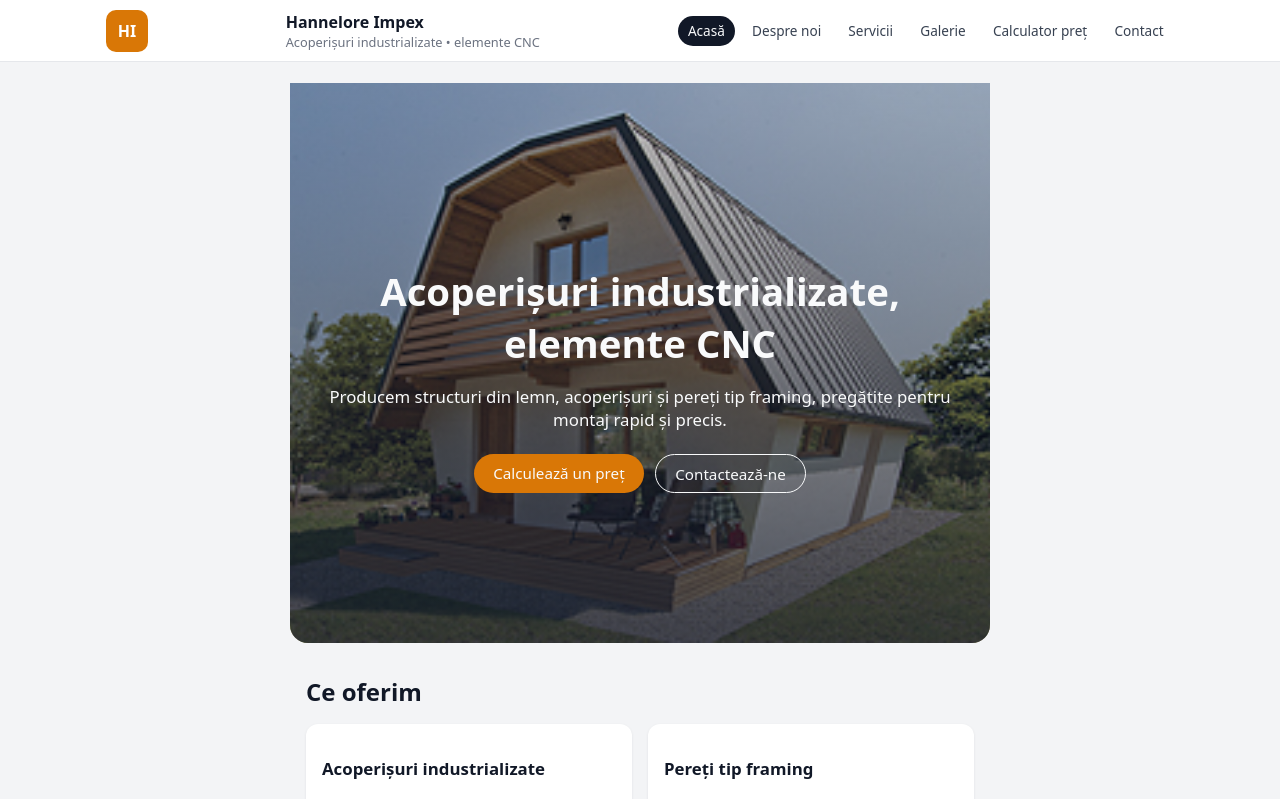
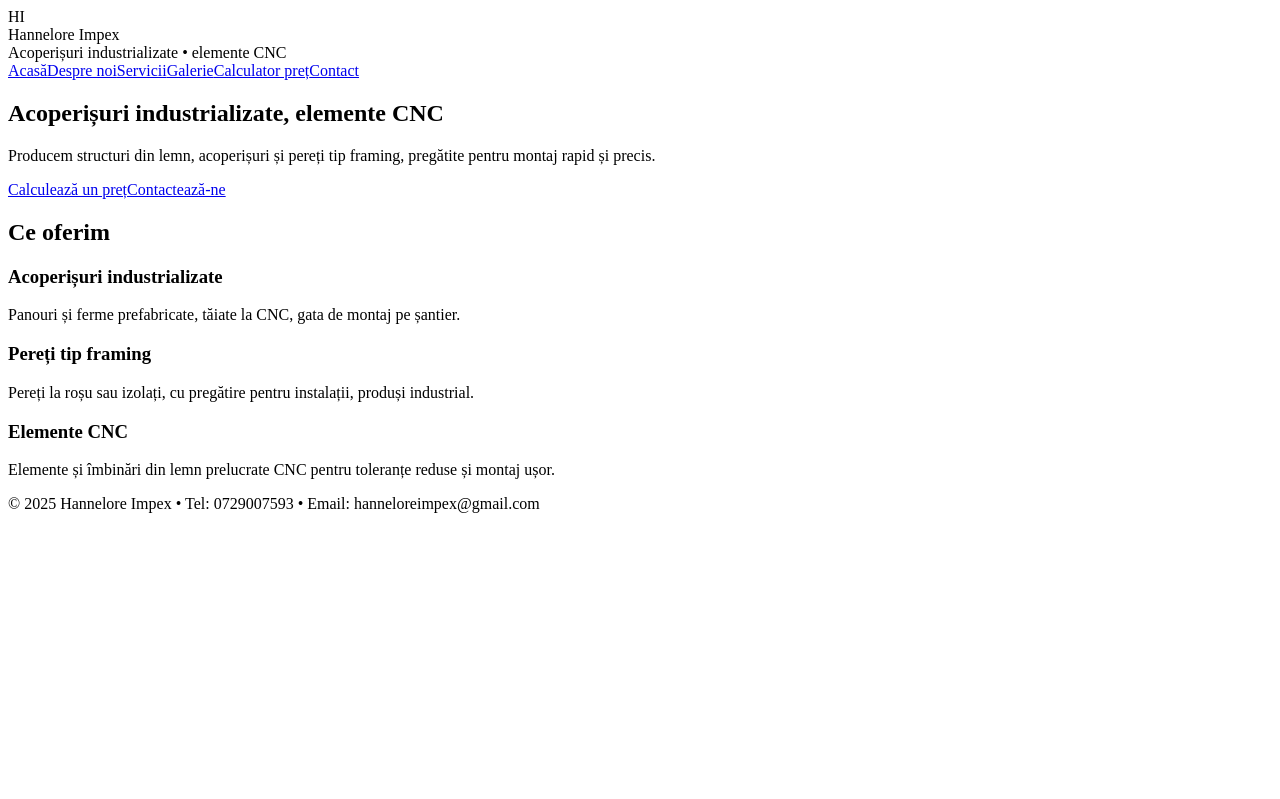
Before and after one commit to zmoko86/hanneloreimpex, a Next.js app: page / in a window 1280 px wide. Shown: the top 799 px of the page. Built offline with nearby package versions, Linux system fonts and the light colour scheme.

Commit message:
Update globals.css

```diff
--- a/styles/globals.css
+++ b/styles/globals.css
@@ -1,209 +1,47 @@
-* {
-  box-sizing: border-box;
+.serv-block {
+  margin-bottom: 2.2rem;
+  background: #fff;
+  padding: 1.4rem;
+  border-radius: 12px;
+  box-shadow: 0 1px 3px rgba(15,23,42,.08);
 }
 
-body {
-  margin: 0;
-  font-family: system-ui, -apple-system, BlinkMacSystemFont, "Segoe UI", sans-serif;
-  background: #f3f4f6;
-  color: #111827;
+.serv-block h2 {
+  margin-top: 0;
+  margin-bottom: .6rem;
 }
 
-/* Layout */
-
-.root {
-  min-height: 100vh;
-  display: flex;
-  flex-direction: column;
+.serv-block ul {
+  padding-left: 1.3rem;
+  margin-top: .5rem;
 }
 
-.hdr {
-  background: #ffffff;
-  border-bottom: 1px solid #e5e7eb;
-  position: sticky;
-  top: 0;
-  z-index: 10;
+.serv-grid {
+  display: grid;
+  gap: 1.4rem;
+  grid-template-columns: repeat(auto-fit, minmax(260px, 1fr));
+  margin-bottom: 2.2rem;
 }
 
-.hdr-inner {
-  max-width: 1100px;
-  margin: 0 auto;
-  padding: 0.6rem 1rem;
-  display: flex;
-  align-items: center;
-  justify-content: space-between;
-  gap: 1rem;
+.serv-card {
+  background: #fff;
+  padding: 1.4rem;
+  border-radius: 12px;
+  box-shadow: 0 1px 3px rgba(15,23,42,.08);
 }
 
-.logo-mark {
-  width: 42px;
-  height: 42px;
-  border-radius: 10px;
-  background: #d97706;
-  color: #ffffff;
-  display: flex;
-  align-items: center;
-  justify-content: center;
-  font-weight: 700;
-  font-size: 1rem;
+.serv-card h3 {
+  margin-top: 0;
+  margin-bottom: .5rem;
 }
 
-.logo-text {
-  display: flex;
-  flex-direction: column;
+.serv-card ul {
+  margin-top: .5rem;
+  padding-left: 1.3rem;
 }
 
-.logo-title {
-  font-weight: 600;
-  font-size: 1rem;
-}
-
-.logo-subtitle {
-  font-size: 0.8rem;
+.note {
+  margin-top: .7rem;
+  font-size: .85rem;
   color: #6b7280;
 }
-
-.nav {
-  display: flex;
-  flex-wrap: wrap;
-  gap: 0.4rem;
-}
-
-.nav-link {
-  text-decoration: none;
-  font-size: 0.85rem;
-  padding: 0.35rem 0.65rem;
-  border-radius: 999px;
-  color: #374151;
-  background: transparent;
-  transition: background 0.15s, color 0.15s;
-}
-
-.nav-link:hover {
-  background: #f3f4f6;
-}
-
-.nav-link.active {
-  background: #111827;
-  color: #f9fafb;
-}
-
-.main {
-  flex: 1;
-  max-width: 1100px;
-  margin: 1.3rem auto 2.5rem;
-  padding: 0 1rem;
-}
-
-.page-title {
-  margin-top: 0;
-  margin-bottom: 1rem;
-}
-
-/* Hero */
-
-.hero {
-  width: 100%;
-  height: 70vh;
-  background: url("/hero.jpg") center center / cover no-repeat;
-  border-radius: 0 0 18px 18px;
-  overflow: hidden;
-  position: relative;
-}
-
-.hero-overlay {
-  width: 100%;
-  height: 100%;
-  background: linear-gradient(to top, rgba(15, 23, 42, 0.75), rgba(15, 23, 42, 0.2));
-  display: flex;
-  justify-content: center;
-  align-items: center;
-}
-
-.hero-content {
-  max-width: 700px;
-  padding: 1.5rem;
-  text-align: center;
-  color: #f9fafb;
-}
-
-.hero-content h1 {
-  font-size: 2.4rem;
-  margin-bottom: 0.6rem;
-}
-
-.hero-content p {
-  font-size: 1.05rem;
-  margin-bottom: 1.4rem;
-}
-
-.hero-buttons {
-  display: flex;
-  gap: 0.7rem;
-  justify-content: center;
-}
-
-.btn {
-  border-radius: 999px;
-  padding: 0.55rem 1.2rem;
-  font-size: 0.95rem;
-  text-decoration: none;
-  border: none;
-  cursor: pointer;
-}
-
-.btn-primary {
-  background: #d97706;
-  color: #f9fafb;
-}
-
-.btn-primary:hover {
-  background: #b45309;
-}
-
-.btn-outline {
-  background: transparent;
-  border: 1px solid #f9fafb;
-  color: #f9fafb;
-}
-
-.btn-outline:hover {
-  background: rgba(249, 250, 251, 0.15);
-}
-
-/* Cards */
-
-.home-section {
-  max-width: 1100px;
-  margin: 2rem auto 0;
-  padding: 0 1rem 1rem;
-}
-
-.home-section h2 {
-  margin-bottom: 1rem;
-}
-
-.cards {
-  display: grid;
-  grid-template-columns: repeat(auto-fit, minmax(220px, 1fr));
-  gap: 1rem;
-}
-
-.card {
-  background: #ffffff;
-  border-radius: 12px;
-  padding: 1rem;
-  box-shadow: 0 1px 3px rgba(15, 23, 42, 0.08);
-  font-size: 0.9rem;
-}
-
-/* Footer */
-
-.ftr {
-  border-top: 1px solid #e5e7eb;
-  background: #ffffff;
-  padding: 0.7rem 1rem;
-  font-size: 0.8rem;
-  color: #6b7280;
-  text-align: center;
-}
```
